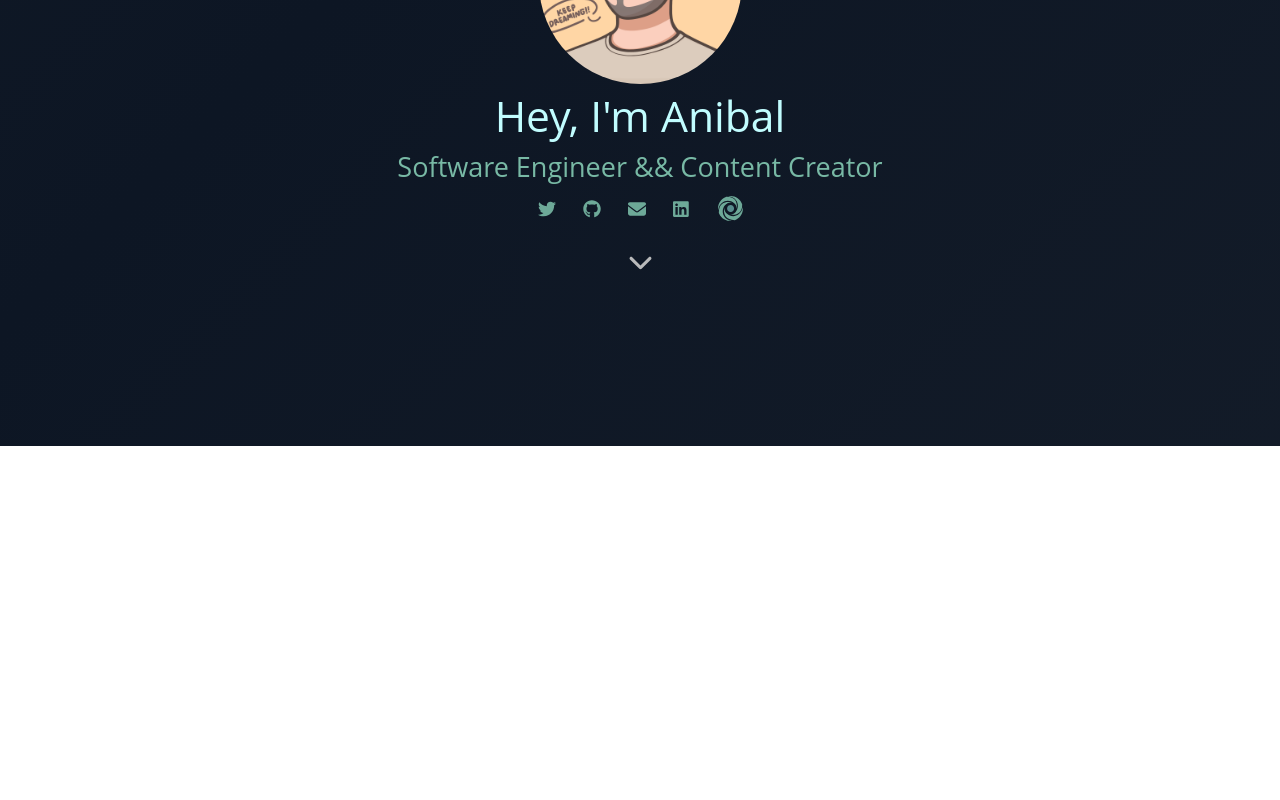
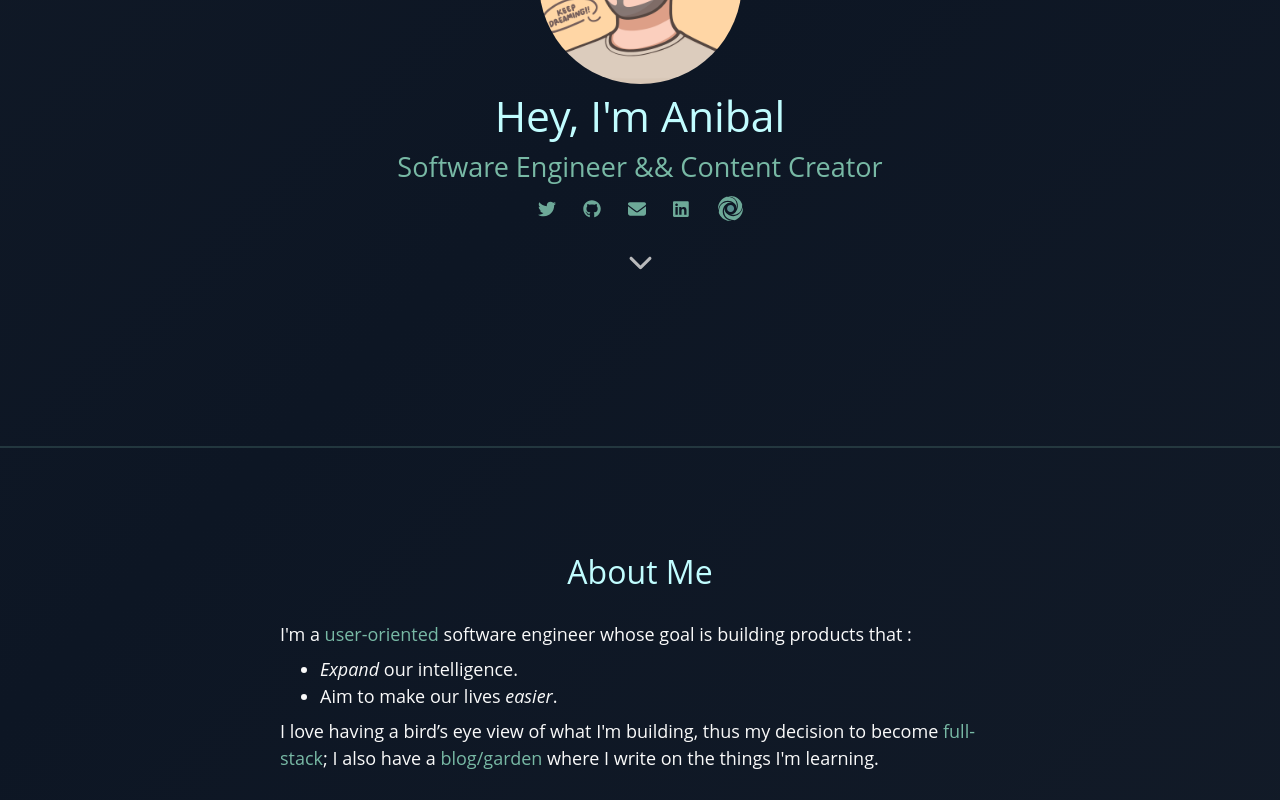
Before and after one commit to androso/portfolio-v2, a Next.js app: page / in a window 1280 px wide. Shown: the part 354-1154 px from the top of the page. Before the commit the page ends 800 px from the top, so only its background shows below. Built offline with nearby package versions, Linux system fonts and the light colour scheme.

Commit message:
adding about me section

```diff
--- /dev/null
+++ b/components/AboutMe.js
@@ -0,0 +1,32 @@
+import React from "react";
+import { StyledAboutMe } from "../styles";
+
+export default function AboutMe() {
+	return (
+		<StyledAboutMe>
+			<div className="container">
+				<h2 className="about__title title">About Me</h2>
+				<p className="about__text">
+					I'm a <span className="highlighted-paragraph">user-oriented</span>{" "}
+					software engineer whose goal is building products that :
+				</p>
+				{/* <!-- FIND A WAY TO HIGHLIGHT EXPAND AND EASIER IN A SUBTLE WAY --> */}
+				<ul className="about__goals-list">
+					<li><i>Expand</i> our intelligence.</li>
+					<li>Aim to make our lives <i>easier</i>.</li>
+				</ul>
+				<p className="about__text">
+					I love having a bird’s eye view of what I'm building, thus my decision
+					to become <span className="highlighted-paragraph">full-stack</span>; I
+					also have a{" "}
+					<span className="highlighted-paragraph">
+						<a href="https://blog.androsoa3.repl.co/" target="_blank">
+							blog/garden
+						</a>
+					</span>{" "}
+					where I write on the things I'm learning.
+				</p>
+			</div>
+		</StyledAboutMe>
+	);
+}
--- a/components/Hero.js
+++ b/components/Hero.js
@@ -43,7 +43,7 @@ const socialLinks = [
 	},
 ];
 
-export default function Hero() {
+export default function Hero({title, subtitle}) {
 	return (
 		<StyledHero className="container">
 			<Image
@@ -54,8 +54,8 @@ export default function Hero() {
 				height="203px"
 			/>
 			{/* <img class="landing__avatar" src="/avatar-ivvana.png" alt="Anibal Andrade" title="that's me!! " /> */}
-			<h1 className="title">Hey, I'm Anibal</h1>
-			<h2 className="profession subtitle">Software Engineer && Content Creator</h2>
+			<h1 className="title">{title}</h1>
+			<h2 className="profession subtitle">{subtitle}</h2>
 			<div className="landing__social-links">
 				{socialLinks.map((link) => {
 					return (
--- a/components/index.js
+++ b/components/index.js
@@ -1,3 +1,4 @@
 export { default as Project } from "./Project";
 export { default as PageContainer } from "./PageContainer";
 export { default as Hero } from "./Hero";
+export { default as AboutMe } from "./AboutMe";
--- a/pages/index.js
+++ b/pages/index.js
@@ -1,15 +1,29 @@
 import Head from "next/head";
 import Image from "next/image";
 import styles from "../styles/Home.module.css";
-import { PageContainer, Project, Hero} from "../components";
+import { PageContainer, Project, Hero, AboutMe} from "../components";
 import { GlobalStyle } from "../styles";
+import styled from "styled-components";
+
+const Separator = styled.hr`
+	border: none;
+	height: 2px;
+	background: var(--outstanding-shadow-text);
+	margin-bottom: 100px;
+	opacity: 0.2;
+`;
 
 export default function Home() {
 	return (
 		<>
 			<GlobalStyle />
 			<PageContainer>
-				<Hero />
+				<Hero
+					title="Hey, I'm Anibal"
+					subtitle="Software Engineer && Content Creator"
+				/>
+				<Separator />
+				<AboutMe />
 			</PageContainer>
 		</>
 	);
--- a/styles/GlobalStyle.js
+++ b/styles/GlobalStyle.js
@@ -50,6 +50,14 @@ const GlobalStyle = createGlobalStyle`
         margin: 0 auto;
     }
 
+    .title {
+        color: var(--outstanding-text);
+        font-weight: 500;
+        font-size: 2.66rem;
+    }
+    a:hover {
+        text-decoration: underline;
+    }
 `;
 
 export default GlobalStyle;
--- /dev/null
+++ b/styles/StyledAboutMe.js
@@ -0,0 +1,28 @@
+ import styled from "styled-components";
+
+ const StyledAboutMe = styled.section`
+
+	margin-bottom: var(--md-margin-bottom);
+    color: #fafafa;
+
+    .container {
+        padding: 0 40px;
+    }
+    .about__title {
+        text-align: center;
+        font-size: 2rem;
+        margin-bottom: 25px;
+    }
+    .about__text:first-of-type {
+        margin-bottom: 8px;
+    }
+    .about__goals-list {
+        padding-left: 40px;
+        margin-bottom: 8px;
+    }
+    .highlighted-paragraph {
+        color: var(--outstanding-shadow-text);
+        font-weight: 500;
+    }
+ `;
+ export default StyledAboutMe;
--- a/styles/StyledHero.js
+++ b/styles/StyledHero.js
@@ -1,7 +1,6 @@
 import styled from 'styled-components';
 
 const StyledHero = styled.section`
-    color: red;
     height: calc(100vh - 66px);
 	display: flex;
 	flex-direction: column;
@@ -11,11 +10,6 @@ const StyledHero = styled.section`
     .avatar {
         width: 203px;
         border-radius: 50%;
-    }
-    .title {
-        color: var(--outstanding-text);
-        font-weight: 500;
-        font-size: 2.66rem;
     }
     .profession {
         color: var(--outstanding-shadow-text);
--- a/styles/globals.css
+++ b/styles/globals.css
@@ -14,7 +14,3 @@ a {
 * {
   box-sizing: border-box;
 }
-
-div {
-  color: #93dfc8;
-}
--- a/styles/index.js
+++ b/styles/index.js
@@ -1,3 +1,4 @@
 export { default as StyledNavbar } from "./StyledNavbar";
 export { default as GlobalStyle } from "./GlobalStyle";
 export { default as StyledHero } from "./StyledHero";
+export { default as StyledAboutMe } from "./StyledAboutMe";
```
